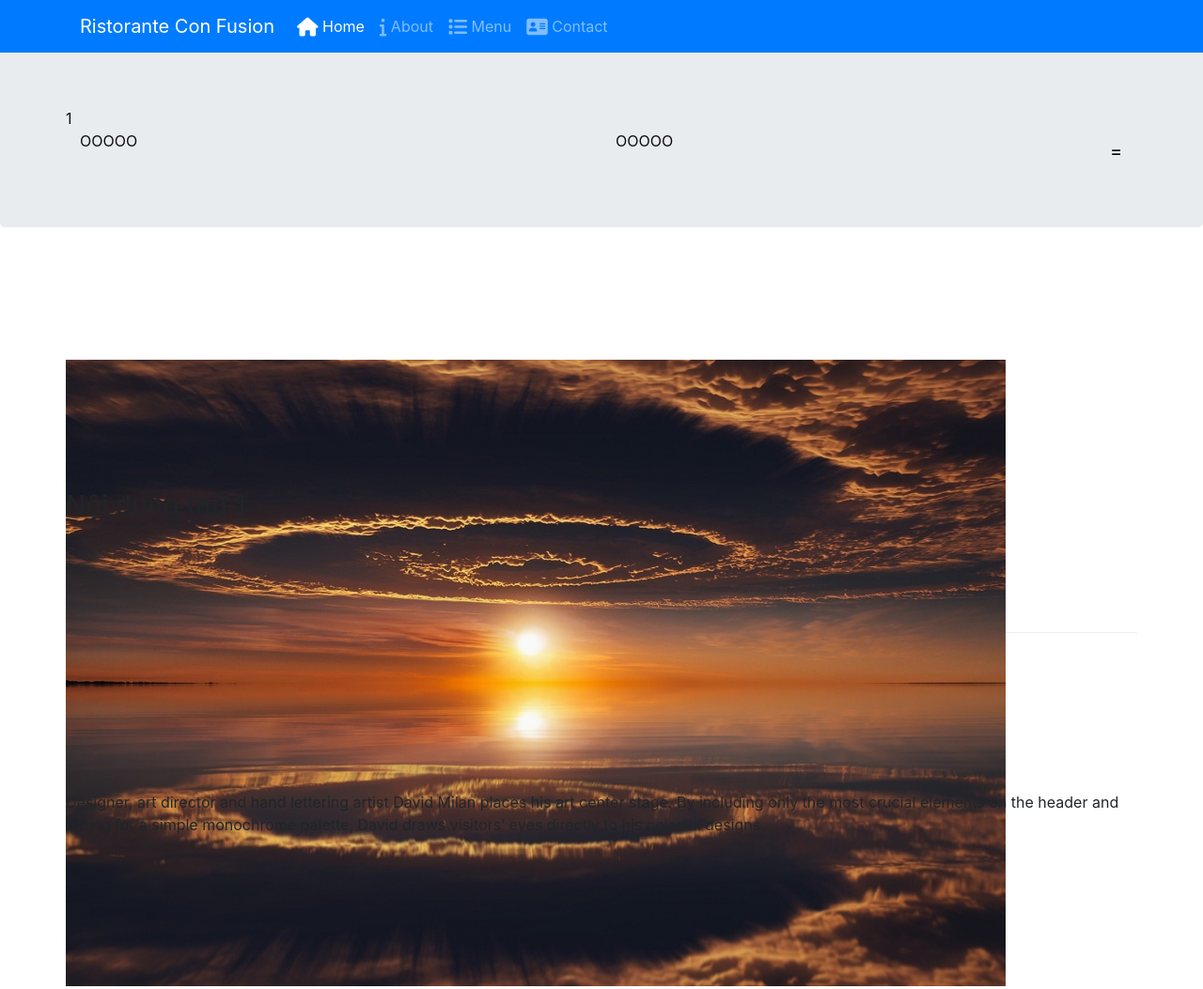
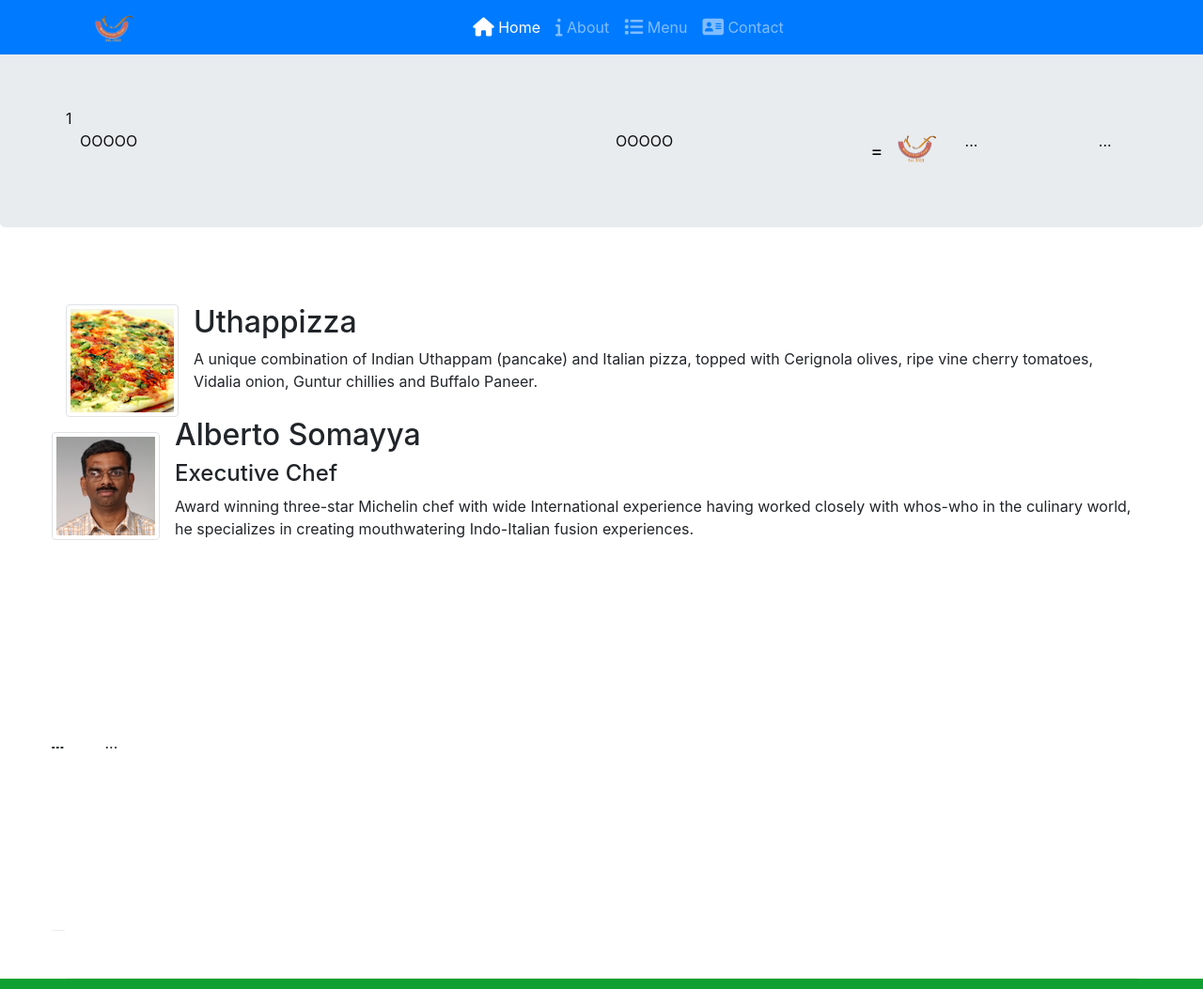
Before and after one commit to QuangTien782k2/BaiTapFER, a plain HTML site: page index.html in a window 1280 px wide. Shown: the top 1053 px of the page at 94% size. Drawn offline with nearby package versions, Linux system fonts and the light colour scheme.

Commit message:
Images and Media

```diff
--- a/index.html
+++ b/index.html
@@ -23,7 +23,7 @@
           <div class="col-12 col-sm">OOOOO</div>
             <nav class="navbar navbar-dark navbar-expand-sm bg-primary fixed-top">
               <div class="container">
-                <a class="navbar-brand" href="#">Ristorante Con Fusion</a>
+                <a class="navbar-brand" href="#"><a class="navbar-brand mr-auto" href="#"><img src="img/logo.png" height="30" width="41"></a></a>
                 <ul class="navbar-nav mr-auto">
                 <li class="nav-item active"><a class="nav-link" href="#"><span class="fa fa-home fa-lg"></span> Home</a></li>
                 <li class="nav-item"><a class="nav-link" href="./aboutus.html"><span class="fa fa-info fa-lg"></span> About</a></li>
@@ -44,29 +44,52 @@
               <li class="nav-item"><a class="nav-link" href="./contactus.html"><span class="fa fa-address-card fa-lg"></span> Contact</a></li>
             </ul>
           </div>
+          <div class="row">
+            <div class="col-12 col-sm align-self-center">
+              <img src="img/logo.png" class="img-fluid">
+          </div>
+
+            <div class="col-12 col-sm-6"> ... </div>
+            <div class="col-12 col-sm"> ... </div>
+
+          </div>
         </div>
       </div>
     </header>
-<!-- ket thuc header -->
+
     <section>
       <div class="container">
         <div class="row row-content align-items-center">
-          <div class="img">
-            <img src="IMG/anh1.jpg" alt="111">
-          </div>
-          <div class="detail">
-          <h3 style="text-align: center;">Nội dung thứ 1</h3>
-          </div>
+          <div class="media">
+            <img class="d-flex mr-3 img-thumbnail align-self-center"
+                    src="img/uthappizza.png" alt="Uthappizza">
+            <div class="media-body">
+                <h2 class="mt-0">Uthappizza</h2>
+                <p class="d-none d-sm-block">A unique combination of Indian Uthappam (pancake) and
+                    Italian pizza, topped with Cerignola olives, ripe vine
+                    cherry tomatoes, Vidalia onion, Guntur chillies and
+                    Buffalo Paneer.</p>
+            </div>
+        </div>
+
+        <div class="row ">
+          <div class="media">
+            <img class="d-flex mr-3 img-thumbnail align-self-center"
+                    src="img/alberto.png" alt="Alberto Somayya">
+            <div class="media-body">
+                <h2 class="mt-0">Alberto Somayya</h2>
+                <h4>Executive Chef</h4>
+                <p class="d-none d-sm-block">Award winning three-star Michelin chef with wide
+                    International experience having worked closely with
+                    whos-who in the culinary world, he specializes in
+                    creating mouthwatering Indo-Italian fusion experiences.
+                    </p>
+            </div>
+        </div>
 
         </div>
 
-        <div class="row row-content align-items-center">
-          <p>Designer, art director and hand lettering artist David Milan places his art center stage. By including only the most crucial elements on the header and opting for a simple monochrome palette, David draws visitors’ eyes directly to his colorful designs.</p>
-        </div>
-
-        <div class="row row-content align-items-center">
-          <p>Designer, art director and hand lettering artist David Milan places his art center stage. By including only the most crucial elements on the header and opting for a simple monochrome palette, David draws visitors’ eyes directly to his colorful designs.</p>
-        </div>
+        <div class="row row-content align-items-center">...</div>
 
         <div class="row">
           <div class="col-12 col-sm-4 col-md-3 order-sm-last">...</div>
```
Also changed, not shown: IMG/alberto.png (added), IMG/anh1.jpg (deleted), IMG/buffet.png (added), IMG/logo.png (added), IMG/uthappizza.png (added), 1 other file.
